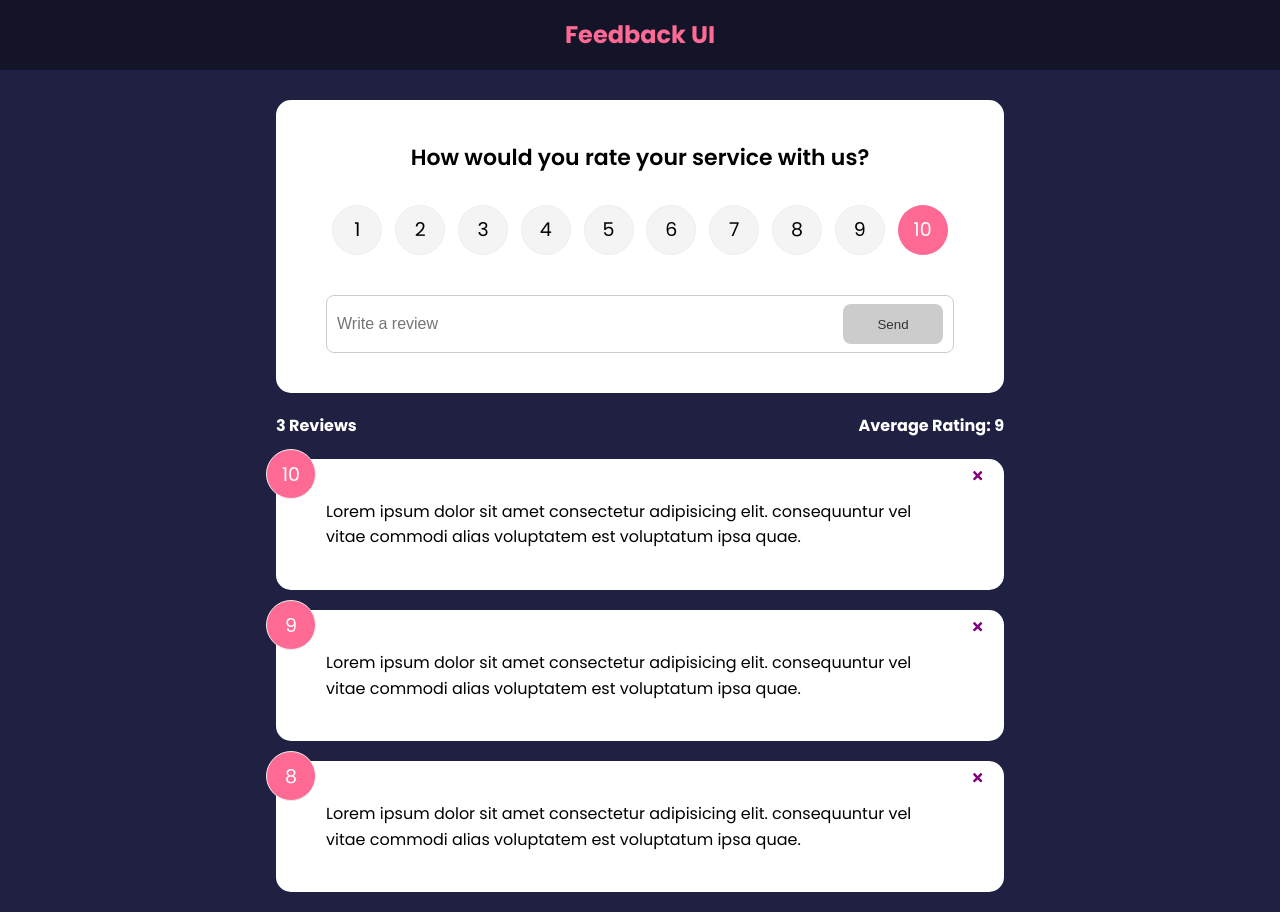
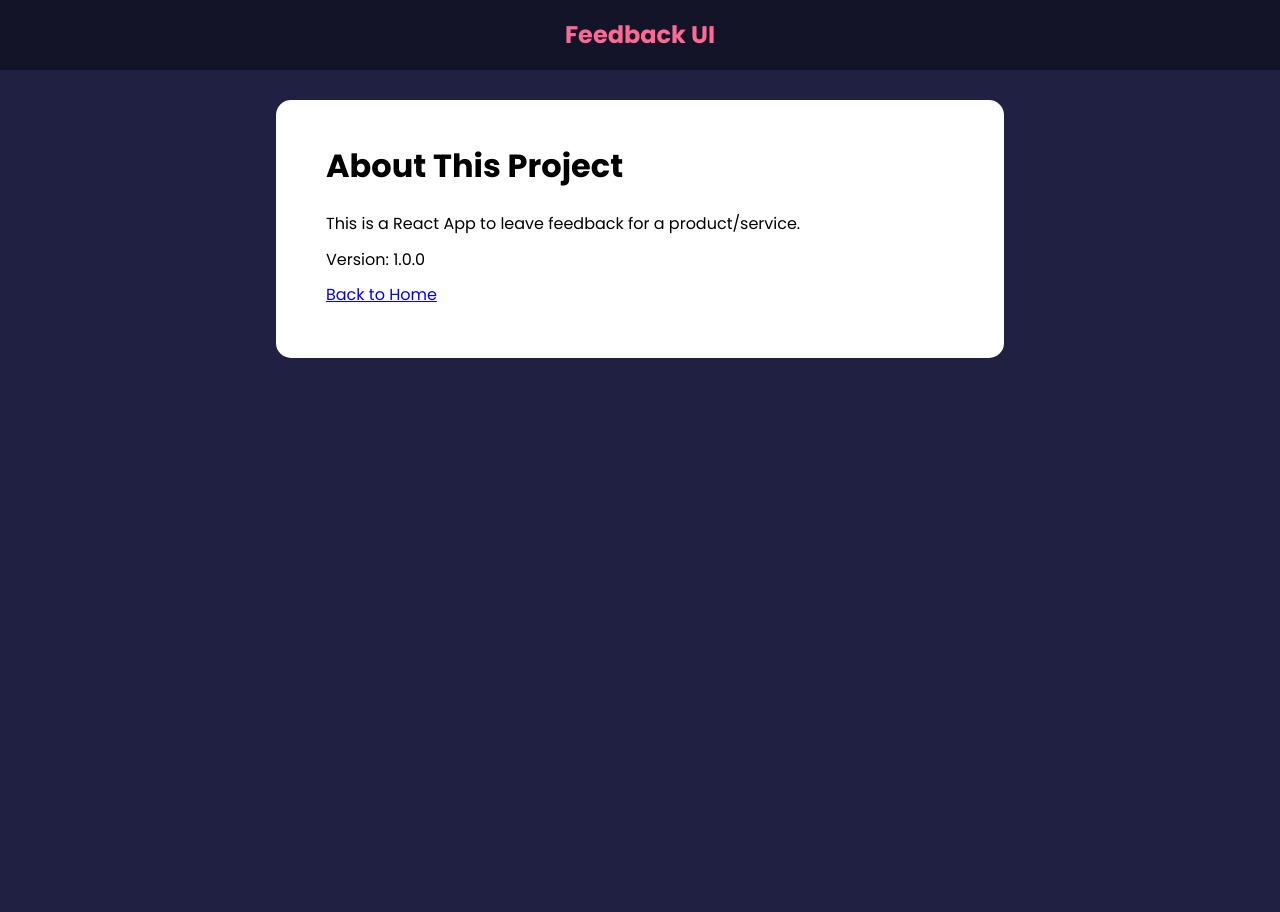
Before and after one commit to legenduzair/feedback-app, a React (Create React App) app: page /about in a window 1280 px wide. After the commit the page ends 800 px from the top, so only its background shows below. Built offline with nearby package versions, Linux system fonts and the light colour scheme; the HTML template or start-up script is replaced by a standard one.

Commit message:
Add aboutpage and routing

```diff
--- a/package.json
+++ b/package.json
@@ -9,6 +9,7 @@
     "react": "^18.2.0",
     "react-dom": "^18.2.0",
     "react-icons": "^4.8.0",
+    "react-router-dom": "^5.3.4",
     "react-scripts": "5.0.1",
     "uuid": "^9.0.0"
   },
--- a/src/App.js
+++ b/src/App.js
@@ -1,10 +1,12 @@
 import { v4 as uuidv4} from 'uuid'
+import { BrowserRouter as Router, Route } from 'react-router-dom'
 import { useState } from "react"
 import Header from "./components/Header"
 import FeedbackList from "./components/FeedbackList"
 import FeedbackData from "./data/FeedbackData"
 import FeedbackStats from "./components/FeedbackStats"
 import FeedbackForm from "./components/FeedbackForm"
+import AboutPage from './pages/AboutPage'
 
 function App() {
   const [feedback, setFeedback] = useState(FeedbackData)
@@ -21,16 +23,21 @@
   }
 
   return (
+    <Router>
       <div>
         <Header />
           <div className="container">
+            <Route exact path='/'>
               <FeedbackForm handleAdd={addFeedback} />
               <FeedbackStats feedback={feedback}/>
               <FeedbackList feedback={feedback}
               handleDelete={deleteFeedback} />
+            </Route>
 
+            <Route path='/about' component={AboutPage} />
           </div>
        </div>
+    </Router>
   );
 }
 
--- /dev/null
+++ b/src/pages/AboutPage.jsx
@@ -0,0 +1,18 @@
+import Card from "../components/shared/Card"
+
+function AboutPage() {
+  return (
+    <Card>
+        <div className="about">
+            <h1>About This Project</h1>
+            <p>This is a React App to leave feedback for a product/service.</p>
+            <p>Version: 1.0.0</p>
+            <p>
+                <a href="/">Back to Home</a>
+            </p>
+        </div>
+    </Card>
+  )
+}
+
+export default AboutPage
```
Also changed, not shown: 1 other file (tests, documents, lock files or other folders). Lines whose indentation alone changed are shown as unchanged.
